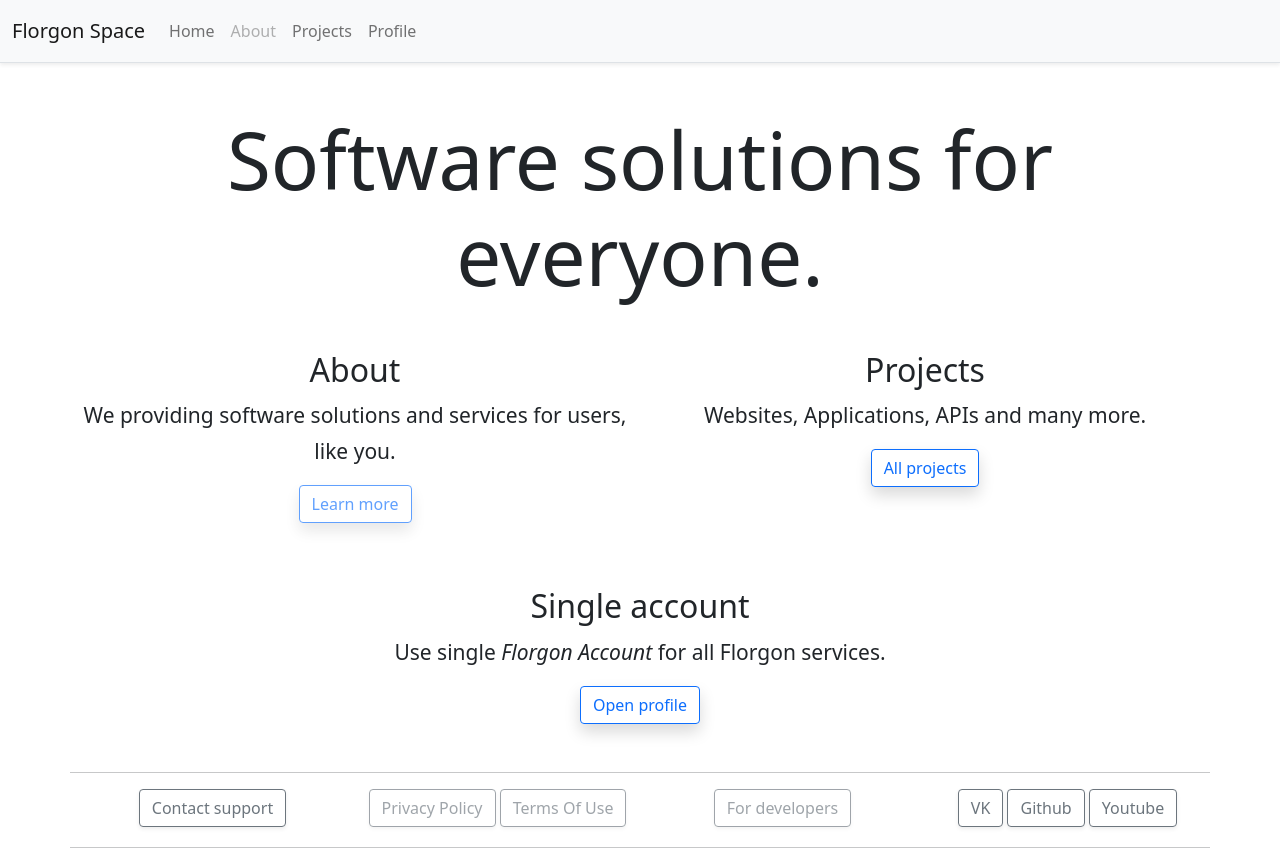
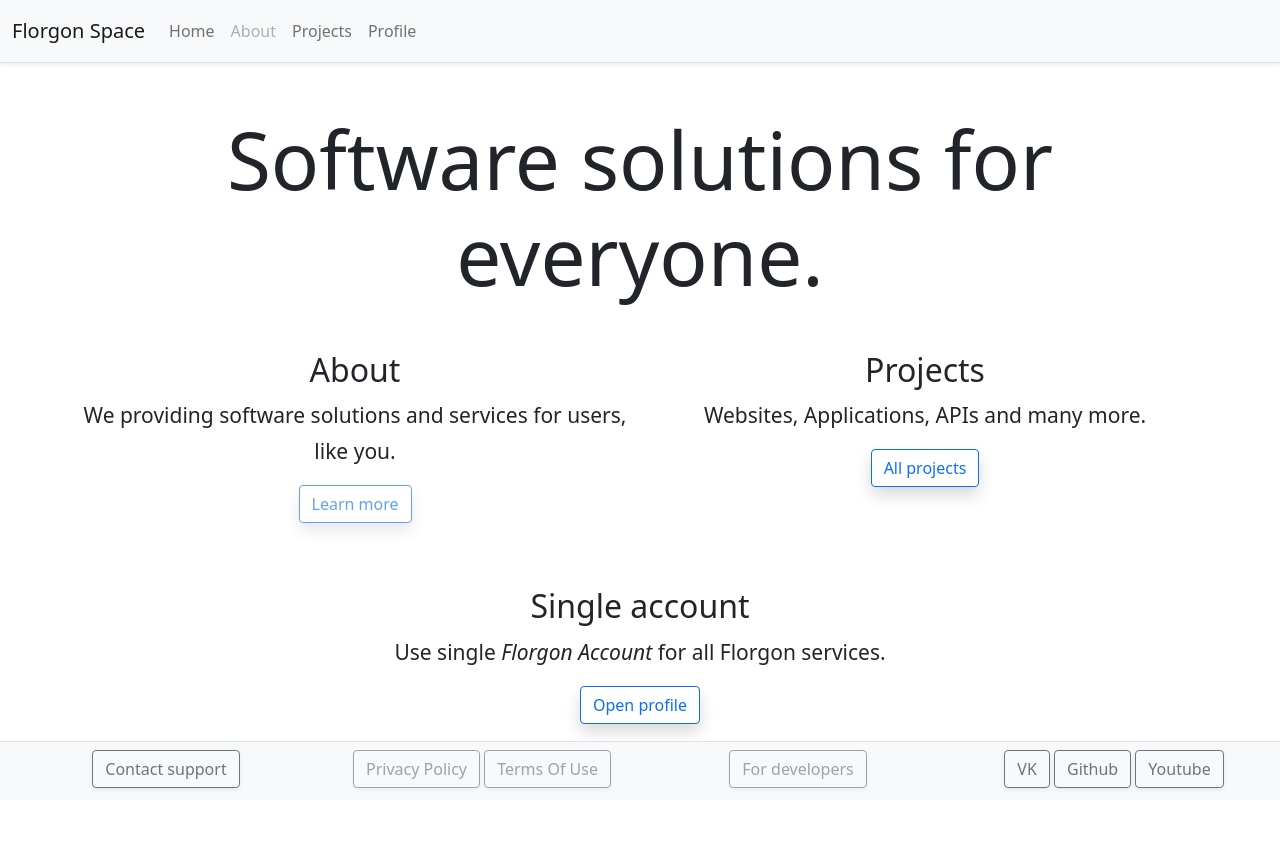
Before and after one commit to florgon/domain, a Next.js app: page / in a window 1280 px wide. After the commit the page ends 800 px from the top, so only its background shows below. Built offline with nearby package versions, Linux system fonts and the light colour scheme.

Commit message:
Rework footer.

```diff
--- a/components/Footer.js
+++ b/components/Footer.js
@@ -2,8 +2,9 @@ import Link from 'next/link'
 
 export default function Footer(){
     return (
-        <div className="row text-center">
-            <hr/>
+        <footer className="bg-light mt-auto fixed-bottom">
+            <div className="text-center p-2 border-top">
+                <div className="mx-auto row ">
                     <div className="col-lg mb-1">
                         <Link href={`mailto: ${process.env.NEXT_PUBLIC_SUPPORT_EMAIL}`}><a className="btn btn-outline-secondary shadow-sm">Contact support</a></Link>
                     </div>
@@ -19,7 +20,8 @@ export default function Footer(){
                         <Link href={process.env.NEXT_PUBLIC_SOCIALS_GITHUB_LINK}><a className="btn btn-outline-secondary shadow-sm">Github</a></Link>&nbsp;
                         <Link href={process.env.NEXT_PUBLIC_SOCIALS_YOUTUBE_LINK}><a className="btn btn-outline-secondary shadow-sm">Youtube</a></Link>
                     </div>
-            <hr className="mt-3"/>
                 </div>
+            </div>
+        </footer>
     )
 }
--- a/components/Layout.js
+++ b/components/Layout.js
@@ -4,8 +4,7 @@ import { Container } from 'react-bootstrap'
 import Head from 'next/head'
 
 export default function Layout({ children }) {
-  return (
-    <>
+  return (<>
     <Head>
       <meta charSet="utf-8" />
       <meta name="viewport" content="width=device-width, initial-scale=1" />
@@ -20,11 +19,7 @@ export default function Layout({ children }) {
       <link rel="alternate" hrefLang="x-default" href={process.env.NEXT_PUBLIC_CANONICAL_DOMAIN} />
     </Head>
     <Navbar />
-      <Container className="mt-5 text-center">
-        <main>{children}</main>
+    <Container className="mt-5 text-center">{children}</Container>
     <Footer />
-      </Container>
-
-    </>
-  )
+  </>)
 }
```
Lines whose indentation alone changed are shown as unchanged.
